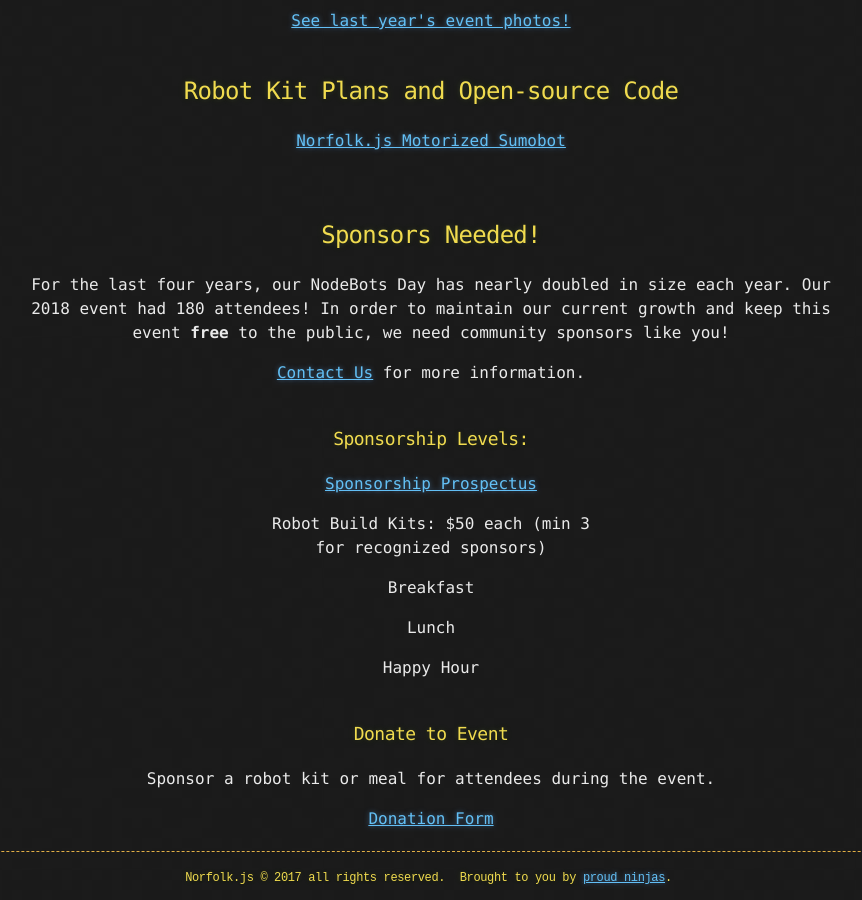
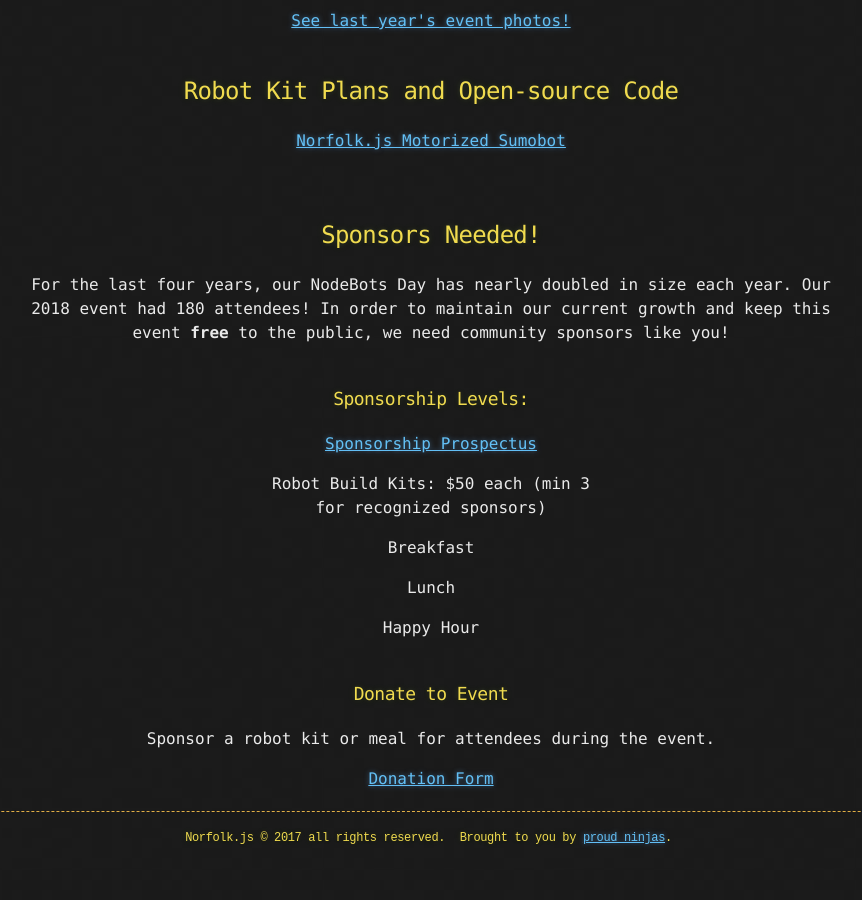
Before and after one commit to norfolkjs/norfolkjs.github.io, a Jekyll site: the page built from nodebots/index.html, in a window 1280 px wide and 900 px high, scrolled down 727 px. Shown: the whole window, without its empty margins (209-1071 px from the left). Built offline with Jekyll 4.4.1, drawn with Linux system fonts in a browser that asks for light colours; nearby versions of some CDN libraries; after the commit the page ends 1587 px from its top, so only the background shows below that.

Commit message:
Update index.html

```diff
--- a/nodebots/index.html
+++ b/nodebots/index.html
@@ -32,7 +32,6 @@
 <p>For the last four years, our NodeBots Day has nearly doubled in size each year. Our 2018 event
 had 180 attendees! In order to maintain our current growth and keep this event <b>free</b> to the public,
 we need community sponsors like you!</p>
-<p><a href="/contact/index.html">Contact Us</a> for more information.</p>
 
 <br>
 <h3>Sponsorship Levels:</h3>
```
